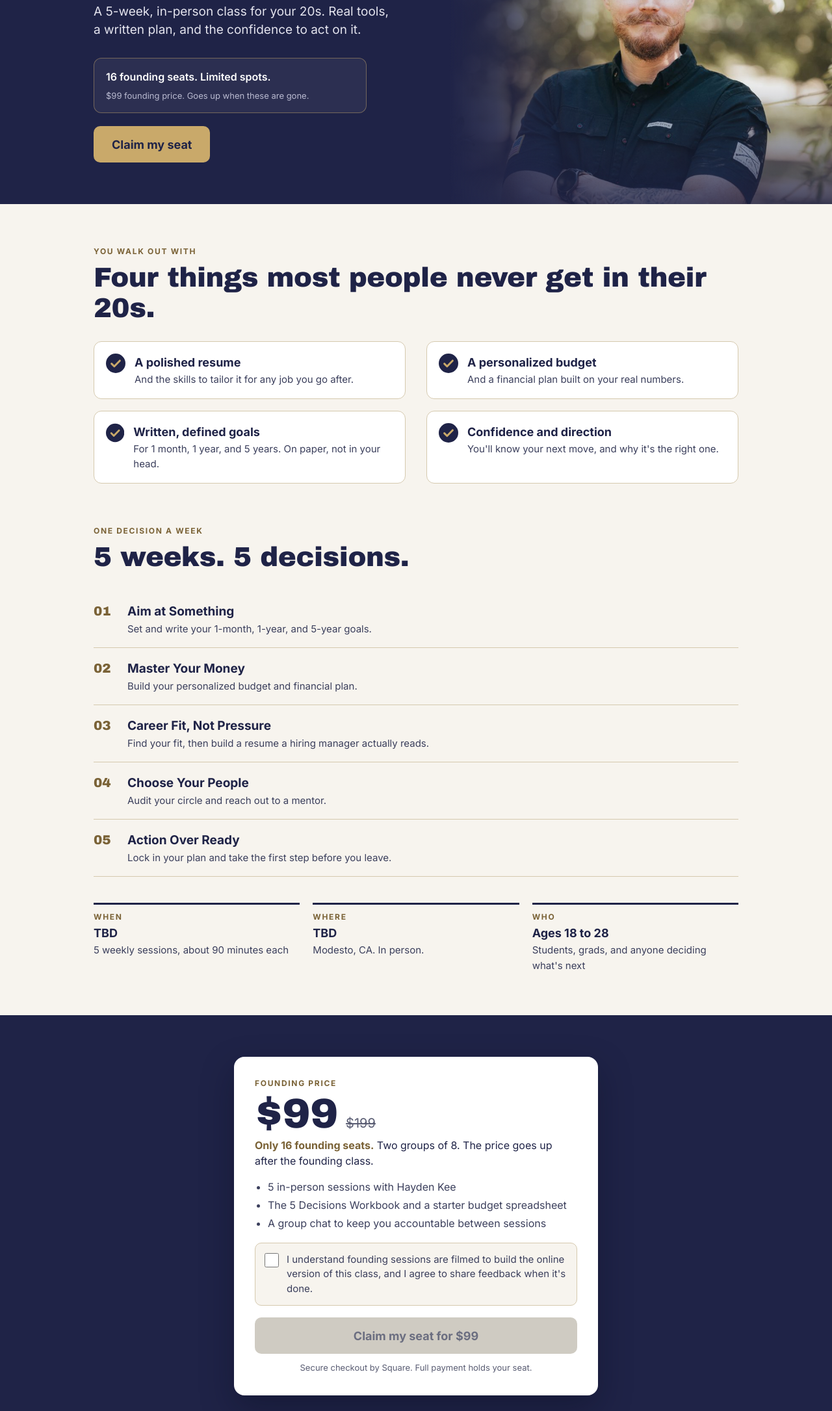
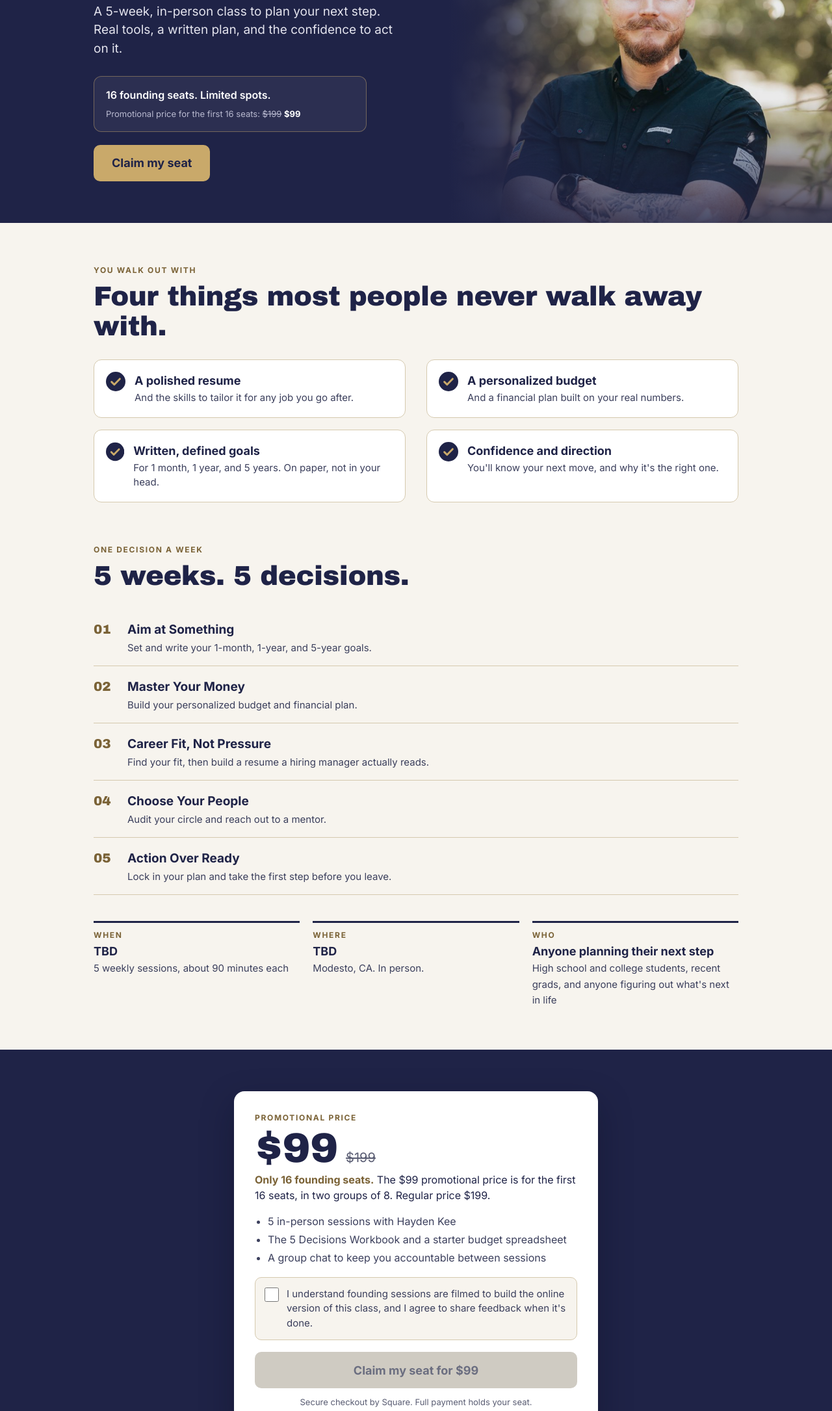
Before and after one commit to HaydenKee-KPS/KeeDirection, a plain HTML site: page purpose-built/index.html in a window 1280 px wide. Shown: the part 356-2527 px from the top of the page at 65% size. Drawn offline with Linux system fonts and the light colour scheme.

Commit message:
Purpose Built: promotional price wording, open audience
Calls $99 a promotional price for the first 16 seats with the $199 regular
price shown crossed out, drops 'price goes up' language, and removes the age
range and 'your 20s' wording from the sign-up page and homepage section.

Co-Authored-By: Claude Opus 5.5 <noreply@anthropic.com>
Claude-Session: https://claude.ai/code/session_013FbMxACiCi5Q9ncD7rDjzy

```diff
--- a/purpose-built/index.html
+++ b/purpose-built/index.html
@@ -3,10 +3,10 @@
 <head>
 <meta charset="utf-8">
 <meta name="viewport" content="width=device-width, initial-scale=1">
-<title>Purpose Built | A 5-Week Class for Your 20s | Kee Direction</title>
-<meta name="description" content="Purpose Built is a 5-week, in-person class in Modesto for young adults. Walk out with a polished resume, a personalized budget, written goals, and real direction. Founding seats $99.">
+<title>Purpose Built | A 5-Week Class for Your Next Step | Kee Direction</title>
+<meta name="description" content="Purpose Built is a 5-week, in-person class in Modesto to plan your next step. Walk out with a polished resume, a personalized budget, written goals, and real direction. $99 promotional price for the first 16 seats (regular $199).">
 <meta property="og:title" content="Purpose Built | Founding Class">
-<meta property="og:description" content="5 weeks. 5 decisions. A polished resume, a personalized budget, written goals, and real direction. 16 founding seats at $99.">
+<meta property="og:description" content="5 weeks. 5 decisions. A polished resume, a personalized budget, written goals, and real direction. $99 promotional price for the first 16 seats (regular $199).">
 <meta property="og:image" content="https://keedirection.com/purpose-built/hayden.jpg">
 <link rel="preconnect" href="https://fonts.googleapis.com">
 <link rel="preconnect" href="https://fonts.gstatic.com" crossorigin>
@@ -129,12 +129,12 @@
     <div class="hero-copy">
       <span class="badge">Founding Class</span>
       <h1 class="display">Purpose<br><span>Built.</span></h1>
-      <p class="lede">A 5-week, in-person class for your 20s. Real tools, a written plan, and the confidence to act on it.</p>
+      <p class="lede">A 5-week, in-person class to plan your next step. Real tools, a written plan, and the confidence to act on it.</p>
 
       <div class="seats" aria-live="polite">
         <div class="seats-line"><span class="seats-num" data-seats-left>16</span><span class="seats-label">of <span data-seats-total>16</span> founding seats left</span></div>
         <div class="bar" aria-hidden="true"><div data-seats-bar></div></div>
-        <div class="seats-note" data-seats-note>$99 founding price. Goes up when these are gone.</div>
+        <div class="seats-note" data-seats-note>Promotional price for the first 16 seats: <s>$199</s> <strong style="color:#fff">$99</strong></div>
       </div>
       <a class="btn" href="#signup">Claim my seat</a>
     </div>
@@ -144,7 +144,7 @@
 <section class="block">
   <div class="wrap">
     <div class="eyebrow">You walk out with</div>
-    <h2 class="display">Four things most people never get in their 20s.</h2>
+    <h2 class="display">Four things most people never walk away with.</h2>
     <div class="grid-2">
       <div class="outcome"><svg aria-hidden="true" width="30" height="30" viewBox="0 0 26 26"><circle cx="13" cy="13" r="13" fill="#1F2347"/><path d="M7.5 13.5l3.6 3.6 7.4-7.6" fill="none" stroke="#C9A96A" stroke-width="2.6" stroke-linecap="round" stroke-linejoin="round"/></svg><div><h3>A polished resume</h3><p>And the skills to tailor it for any job you go after.</p></div></div>
       <div class="outcome"><svg aria-hidden="true" width="30" height="30" viewBox="0 0 26 26"><circle cx="13" cy="13" r="13" fill="#1F2347"/><path d="M7.5 13.5l3.6 3.6 7.4-7.6" fill="none" stroke="#C9A96A" stroke-width="2.6" stroke-linecap="round" stroke-linejoin="round"/></svg><div><h3>A personalized budget</h3><p>And a financial plan built on your real numbers.</p></div></div>
@@ -169,7 +169,7 @@
     <div class="details" style="margin-top: 40px">
       <div><div class="eyebrow">When</div><strong>TBD</strong><span>5 weekly sessions, about 90 minutes each</span></div>
       <div><div class="eyebrow">Where</div><strong>TBD</strong><span>Modesto, CA. In person.</span></div>
-      <div><div class="eyebrow">Who</div><strong>Ages 18 to 28</strong><span>Students, grads, and anyone deciding what's next</span></div>
+      <div><div class="eyebrow">Who</div><strong>Anyone planning their next step</strong><span>High school and college students, recent grads, and anyone figuring out what's next in life</span></div>
     </div>
   </div>
 </section>
@@ -179,9 +179,9 @@
     <div class="card">
       <div class="alert warn" data-alert-soldout>The founding seats are gone. Email <a href="mailto:kps.hayden@gmail.com">kps.hayden@gmail.com</a> to get on the list for the next class.</div>
       <div class="alert warn" data-alert-error>Checkout didn't load. Try again, or text Hayden at 209.202.5346.</div>
-      <div class="eyebrow">Founding price</div>
+      <div class="eyebrow">Promotional price</div>
       <div class="price"><span class="now">$99</span><span class="was">$199</span></div>
-      <div><span class="seats-inline"><span data-seats-left>16</span> of <span data-seats-total>16</span> seats left.</span> Two groups of 8. The price goes up after the founding class.</div>
+      <div><span class="seats-inline"><span data-seats-left>16</span> of <span data-seats-total>16</span> seats left.</span> The $99 promotional price is for the first 16 seats, in two groups of 8. Regular price $199.</div>
       <ul>
         <li>5 in-person sessions with Hayden Kee</li>
         <li>The 5 Decisions Workbook and a starter budget spreadsheet</li>
@@ -201,9 +201,9 @@
   <div class="wrap" style="max-width: 760px">
     <div class="eyebrow">Questions</div>
     <h2 class="display">Before you sign up</h2>
-    <details><summary>Who is this for?</summary><p>Young adults, roughly 18 to 28, who feel stuck, don't know what's next, or know their goal and want help getting there.</p></details>
+    <details><summary>Who is this for?</summary><p>Anyone planning their next step: high school students, college students, recent grads, and anyone at a turning point. Whether you feel stuck, don't know what's next, or know your goal and want help getting there, this class is built for you.</p></details>
     <details><summary>What if I miss a session?</summary><p>Let Hayden know ahead of time. You'll get that week's worksheet so you can catch up before the next session.</p></details>
-    <details><summary>Why is it only $99?</summary><p>You're in the founding class. You get the lowest price it will ever be, and in return you help shape the class with your feedback.</p></details>
+    <details><summary>Why is it $99?</summary><p>The class is valued at $199. The first 16 seats get a $99 promotional price, and in return you help shape the class with your feedback.</p></details>
     <details><summary>Who teaches it?</summary><p>Hayden Kee. He's a hiring manager who has interviewed hundreds of candidates, coached recent grads into careers, and teaches practical money skills that work in real life.</p></details>
   </div>
 </section>
@@ -247,7 +247,7 @@
         note.textContent = "Founding class is full.";
         soldOutAlert.classList.add("show");
       } else if (left <= 5) {
-        note.textContent = "Almost gone. $99 founding price ends when these are taken.";
+        note.textContent = "Almost gone. Only " + left + " promotional seats left at $99.";
       }
       setButton();
     }
```
Also changed, not shown: index.html (+2 -2 lines).
